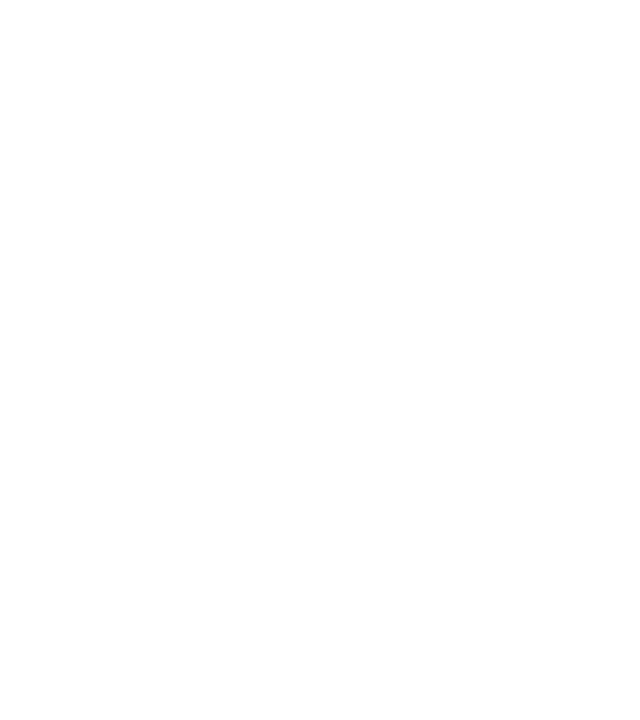
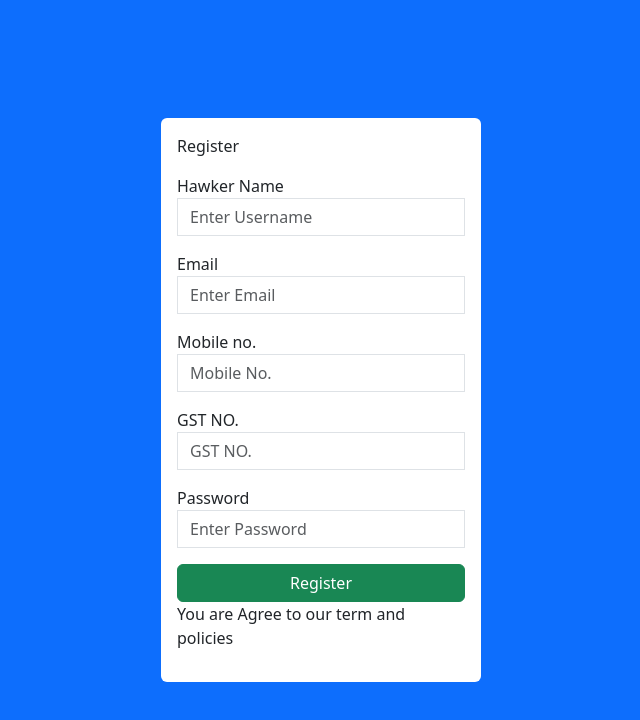
Before and after one commit to deen-2k3/Hawker-project, a React (Vite) app in the folder Frontend/seller/: page /hawkerregister in a window 1280 px wide. Before the commit this address had no page. Shown: the top 720 px of the page, without its empty margins (319-959 px from the left). Built offline with nearby package versions, Linux system fonts and the light colour scheme.

Commit message:
hawker register

```diff
--- a/Frontend/seller/src/App.jsx
+++ b/Frontend/seller/src/App.jsx
@@ -4,7 +4,7 @@
 import './App.css'
 import 'bootstrap/dist/css/bootstrap.min.css';
 
-import Login from './components/login.jsx';
+import Login from './components/Login.jsx';
 import Register from './components/Register.jsx'
 import {BrowserRouter,Routes,Route}  from 'react-router-dom'
 import Homenavbar from './components/Homenavbar.jsx';
@@ -12,7 +12,7 @@
 import Cart from './components/Cart.jsx';
 
 import AddHawkerHome from './pages/AddHawkerHome.jsx';
-import servertest from './servertest.jsx';
+import HawkerRegister from './pages/HawkerRegister.jsx';
 
 
 
@@ -25,7 +25,7 @@
     <Routes>
     <Route path='/' element={<Homenavbar/>}></Route>
     <Route path='/addhawkerhome' element={<AddHawkerHome/>}></Route>
-
+    <Route path='/hawkerregister' element={<HawkerRegister/>}></Route>
       <Route path='/login' element={<Login/>}></Route>
       <Route path='/register' element={<Register/>}></Route>
       <Route path='/cart' element={<Cart/>}></Route>
--- a/Frontend/seller/src/Layouts/AddHawker.jsx
+++ b/Frontend/seller/src/Layouts/AddHawker.jsx
@@ -28,25 +28,15 @@
 
 function AddHawker() {
   return (
-    <Card style={{ width: '18rem' }}>
-      <Card.Img variant="top" src="https://plus.unsplash.com/premium_photo-1686156706311-347c7a913567?w=500&auto=format&fit=crop&q=60&ixlib=rb-4.0.3&ixid=M3wxMjA3fDB8MHxzZWFyY2h8NXx8dmVnZXRhYmxlc3xlbnwwfHwwfHx8MA%3D%3D" />
-      <Card.Body>
-        <Card.Title>Card Title</Card.Title>
-        <Card.Text>
-          Some quick example text to build on the card title and make up the
-          bulk of the card's content.
-        </Card.Text>
-      </Card.Body>
-      <ListGroup className="list-group-flush">
-        <ListGroup.Item>Cras justo odio</ListGroup.Item>
-        <ListGroup.Item>Dapibus ac facilisis in</ListGroup.Item>
-        <ListGroup.Item>Vestibulum at eros</ListGroup.Item>
-      </ListGroup>
-      <Card.Body>
-        <Card.Link href="#">Card Link</Card.Link>
-        <Card.Link href="#">Another Link</Card.Link>
-      </Card.Body>
-    </Card>
+    <div className='d-flex align-items-center flex-column'> {/* Applying 'd-flex', 'align-items-center', and 'flex-column' classes */}
+      <div className="text-center mb-3"> {/* Encapsulating content in a div for text centering and adding margin bottom */}
+        <h1>Partner With Hawker at 0% commission for the 1st month!</h1>
+      </div>
+      <div className="text-center"> {/* Encapsulating buttons in a div for text centering */}
+      <Link to="/hawkerregister" className="btn btn-primary  d-inline-block" style={{ marginRight: '10px'}}>Register Your Shop</Link>
+      <Link to="/login" className=" btn btn-primary  d-inline-block">Login to view your existing shop</Link>
+      </div>
+    </div>
   );
 }
 
--- /dev/null
+++ b/Frontend/seller/src/pages/HawkerRegister.jsx
@@ -0,0 +1,38 @@
+import React from 'react'
+
+export default function HawkerRegister() {
+  return (
+    <div className='d-flex justify-content-center align-items-center bg-primary vh-100'>
+    <div className='bg-white p-3 rounded w-25'>
+    <p>Register</p>
+
+      <form action="">
+      <div className='mb-3'>
+          <label htmlFor="text">Hawker Name</label>
+          <input type="text" placeholder='Enter Username' className="form-control  rounded-0"/>
+        </div>
+        <div className='mb-3'>
+          <label htmlFor="email">Email</label>
+          <input type="email" placeholder='Enter Email' className="form-control  rounded-0"/>
+        </div>
+        <div className='mb-3'>
+          <label htmlFor="number">Mobile no.</label>
+          <input type="number" placeholder='Mobile No.' className="form-control  rounded-0"/>
+        </div>
+        <div className='mb-3'>
+          <label htmlFor="email">GST NO.</label>
+          <input type="text" placeholder='GST NO.' className="form-control  rounded-0"/>
+        </div>
+        <div className='mb-3'>
+          <label htmlFor="password">Password</label>
+          <input type="password" placeholder='Enter Password' className="form-control  rounded-0"/>
+        </div>
+        <button className='btn btn-success w-100'>Register</button>
+        <p>You are Agree to our term and policies</p>
+        {/* <button className='btn btn-default border w-100 bg-light'>Create Account</button> */}
+      </form>
+    </div>
+  </div>
+
+  )
+}
--- a/Frontend/seller/src/servertest.jsx
+++ /dev/null
@@ -1,9 +0,0 @@
-import React from 'react'
-
-export default function servertest() {
-  return (
-    <div>
-      <p>this is para</p>
-    </div>
-  )
-}
```
Also changed, not shown: 1 other file (tests, documents, lock files or other folders).
